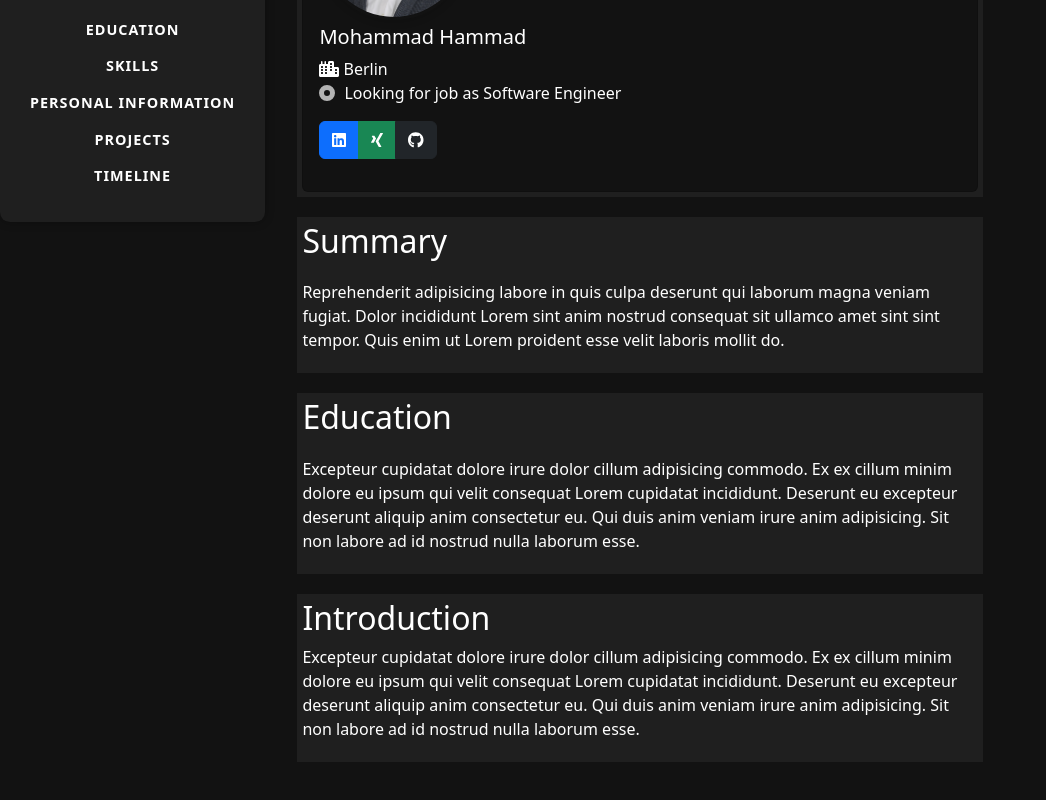
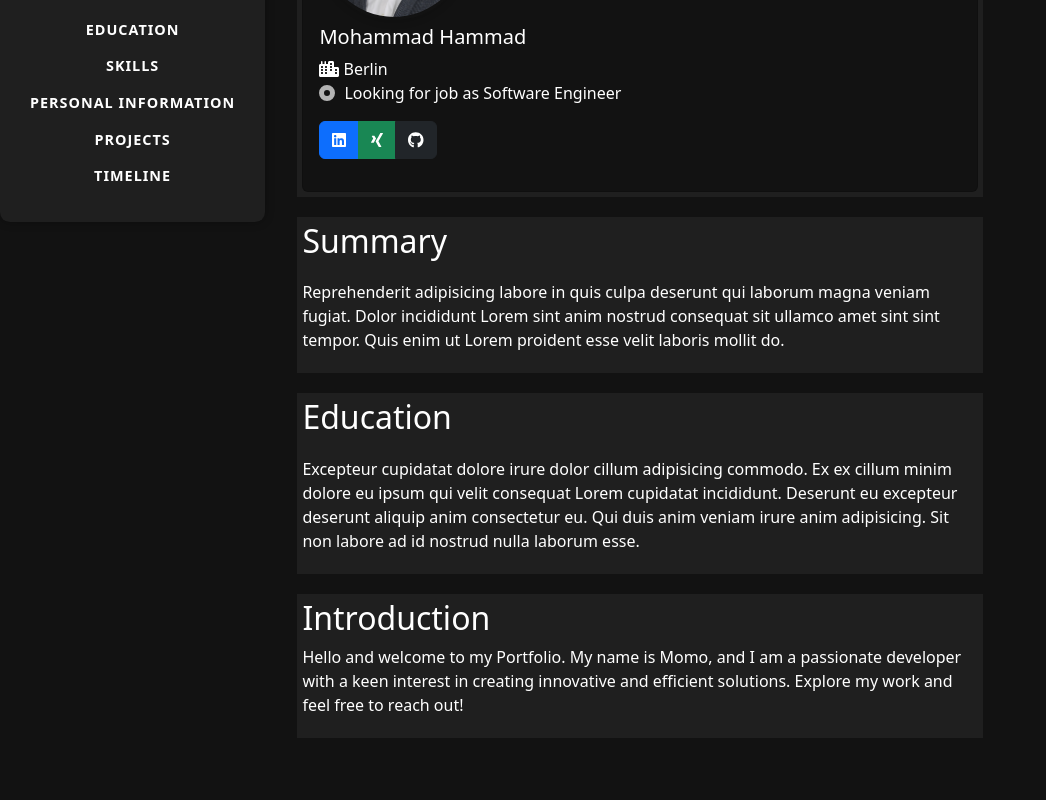
Before and after one commit to Moe-Hammad/Portfolio, a React (Vite) app in the folder my-portfolio/: page / in a window 1280 px wide. Shown: the part 352-1152 px from the top of the page, without its empty margins (0-1046 px from the left). Built offline with nearby package versions, Linux system fonts and the light colour scheme.

Commit message:
Begint to write Intoduction

```diff
--- a/my-portfolio/src/Components/Introduction.tsx
+++ b/my-portfolio/src/Components/Introduction.tsx
@@ -3,10 +3,9 @@ export default function Introduction() {
         <div>
             <h2>Introduction</h2>
             <p>
-                Excepteur cupidatat dolore irure dolor cillum adipisicing commodo.
-                Ex ex cillum minim dolore eu ipsum qui velit consequat Lorem cupidatat incididunt.
-                Deserunt eu excepteur deserunt aliquip anim consectetur eu.
-                Qui duis anim veniam irure anim adipisicing. Sit non labore ad id nostrud nulla laborum esse.
+                Hello and welcome to my Portfolio.
+                My name is Momo, and I am a passionate developer with a keen interest in creating innovative and efficient solutions.
+                Explore my work and feel free to reach out!
             </p>
         </div>
     );
```
